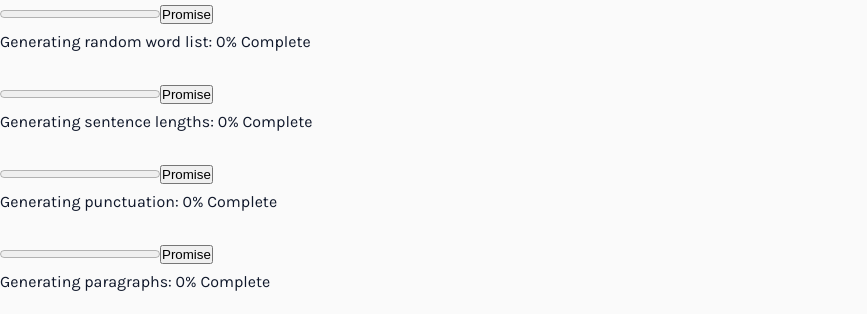
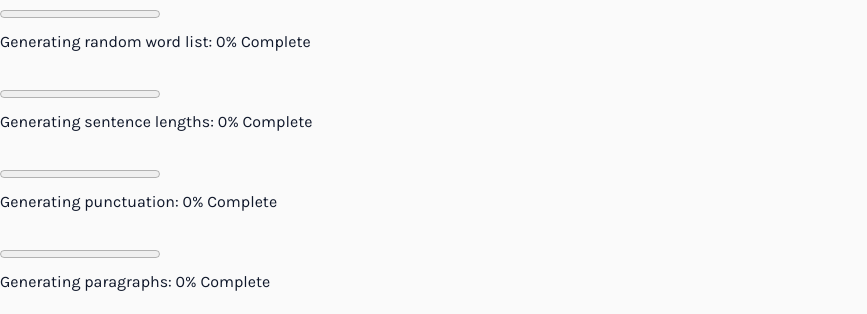
Before and after one commit to Hallelujah78/klingon-ipsum, a React (Vite) app: page / in a window 1280 px wide. Shown: the top 314 px of the page, without its empty margins (0-867 px from the left). Built offline with nearby package versions, Linux system fonts and the light colour scheme; no server answers.

Commit message:
Project Update.
Removed extra buttons from App.jsx.

```diff
--- a/src/App.jsx
+++ b/src/App.jsx
@@ -121,28 +121,13 @@ function App() {
   return (
     <>
       <progress value={progress} max="100" />
-      <button onClick={() => wordHandler(setProgress, dictionary, words)}>
-        Promise
-      </button>
       <p>Generating random word list: {progress}% Complete</p>
       <progress value={progressLengths} max="100" />
-      <button onClick={() => sentenceLengthHandler(setProgressLengths, words)}>
-        Promise
-      </button>
+
       <p>Generating sentence lengths: {progressLengths}% Complete</p>
       <progress value={progressPunctuation} max="100" />
-      <button
-        onClick={() =>
-          punctuationHandler(setProgressPunctuation, lengths, text)
-        }
-      >
-        Promise
-      </button>
       <p>Generating punctuation: {progressPunctuation}% Complete</p>
       <progress value={progressParagraphs} max="100" />
-      <button onClick={() => paragraphHandler(text, setProgressParagraphs)}>
-        Promise
-      </button>
       <p>Generating paragraphs: {progressParagraphs}% Complete</p>
       <div className="app">
         <section className="section-center">
```
